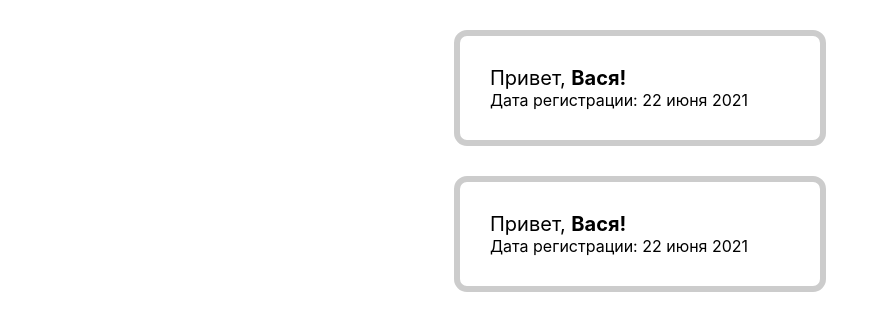
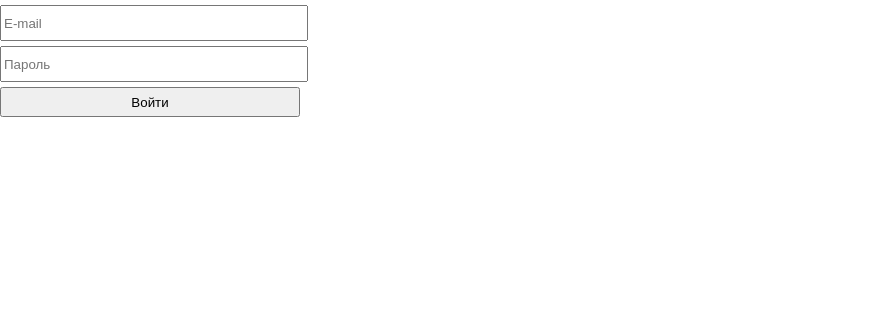
Before and after one commit to salvation27/archakov-tutorial, a React (Create React App) app: page / in a window 1280 px wide. Shown: the top 330 px of the page, without its empty margins (0-889 px from the left). Built offline with nearby package versions, Linux system fonts and the light colour scheme.

Commit message:
Сделал 2дз

```diff
--- a/src/index.js
+++ b/src/index.js
@@ -1,7 +1,7 @@
 import React from 'react';
 import ReactDOM from 'react-dom';
 import './index.css';
-import App from './tutorial-1/App';
+import App from './tutorial-2/App';
 
 ReactDOM.render(
   <React.StrictMode>
--- a/src/tutorial-1/ProfileClass.js
+++ b/src/tutorial-1/ProfileClass.js
@@ -13,11 +13,13 @@ export class ProfileClass extends Component {
           )[num - 1];
     }
 
+    console.log(registredAt.toLocaleDateString().split('.')[0])
     return (
       <div className="profile_wrapper">
         <div className="title">
           Привет, <strong>{name.split(" ")[0]}!</strong>
         </div>
+        <div>{}</div>
         <div>
           Дата регистрации: {registredAt.getDate()}{" "}
           {montoToStr(registredAt.getMonth())} {registredAt.getFullYear()}
--- /dev/null
+++ b/src/tutorial-2/App.css
@@ -0,0 +1,6 @@
+input {
+    display: block;
+    margin-top: 5px;
+    height: 30px;
+    width: 300px;
+}
--- /dev/null
+++ b/src/tutorial-2/App.js
@@ -0,0 +1,43 @@
+import React from 'react'
+import './App.css'
+
+const App = () => {
+
+    let email = '';
+    let pass = '';
+
+   function handleChange (e){
+       if(e.target.name === 'mail') {
+         email = e.target.value.trim();
+         return email;
+       }  if (e.target.name === 'pass') {
+        pass = e.target.value.trim();
+        return pass;
+       }
+   }
+
+   function handleSubmit (e){
+       e.preventDefault()
+       if(email === '' || pass === ''){
+         alert('Заполните все поля');
+       } else {
+
+// replace(/\s+/g, "");    удаляет пробелы внутри строки
+
+         console.log("email:",email.replace(/\s+/g, ""),"password:",pass.replace(/\s+/g, ""));
+         e.target.reset();
+       }
+   }
+
+    return (
+      <div className="form_wrap">
+        <form action="" onSubmit={handleSubmit}>
+          <input type="text" placeholder="E-mail" name='mail' onChange={handleChange} />
+          <input type="password" placeholder="Пароль" name='pass' onChange={handleChange} />
+          <input type="submit" value="Войти" />
+        </form>
+      </div>
+    );
+}
+
+export default App
```
Also changed, not shown: 1 other file (tests, documents, lock files or other folders).
